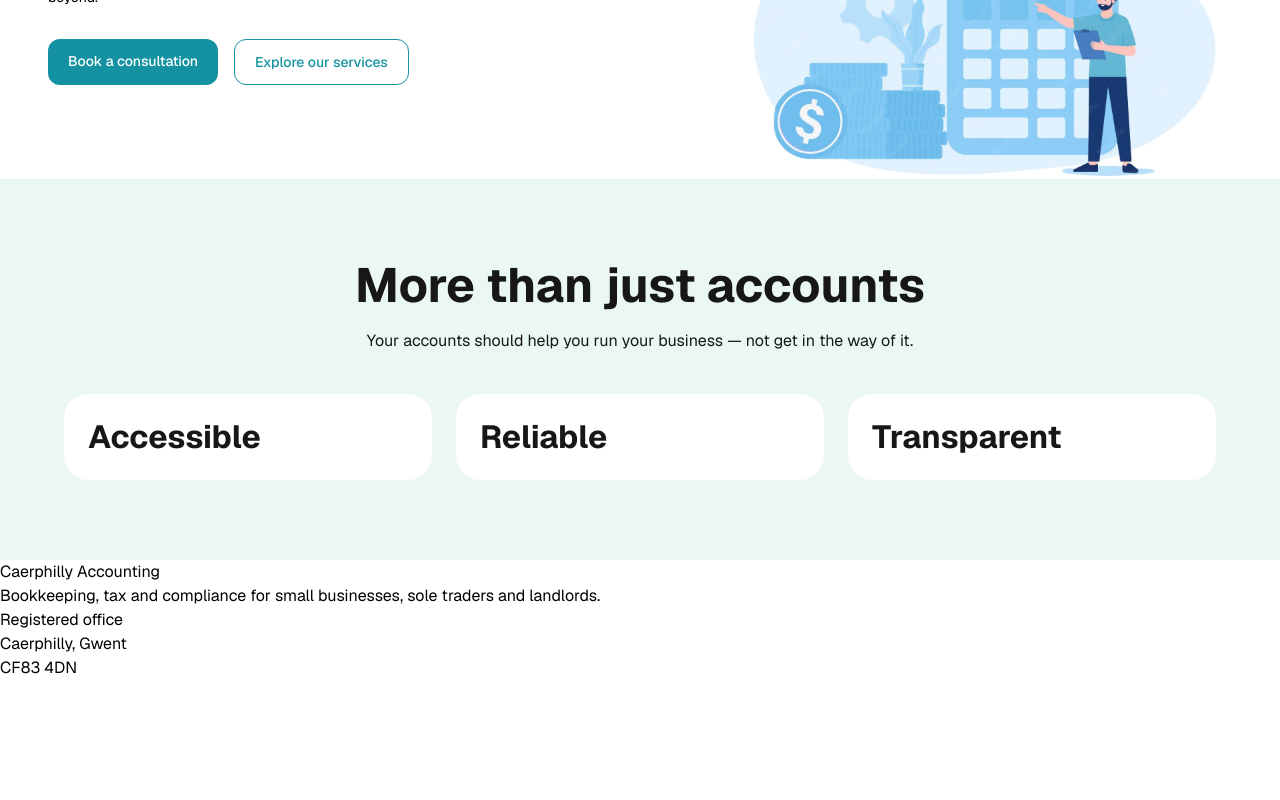
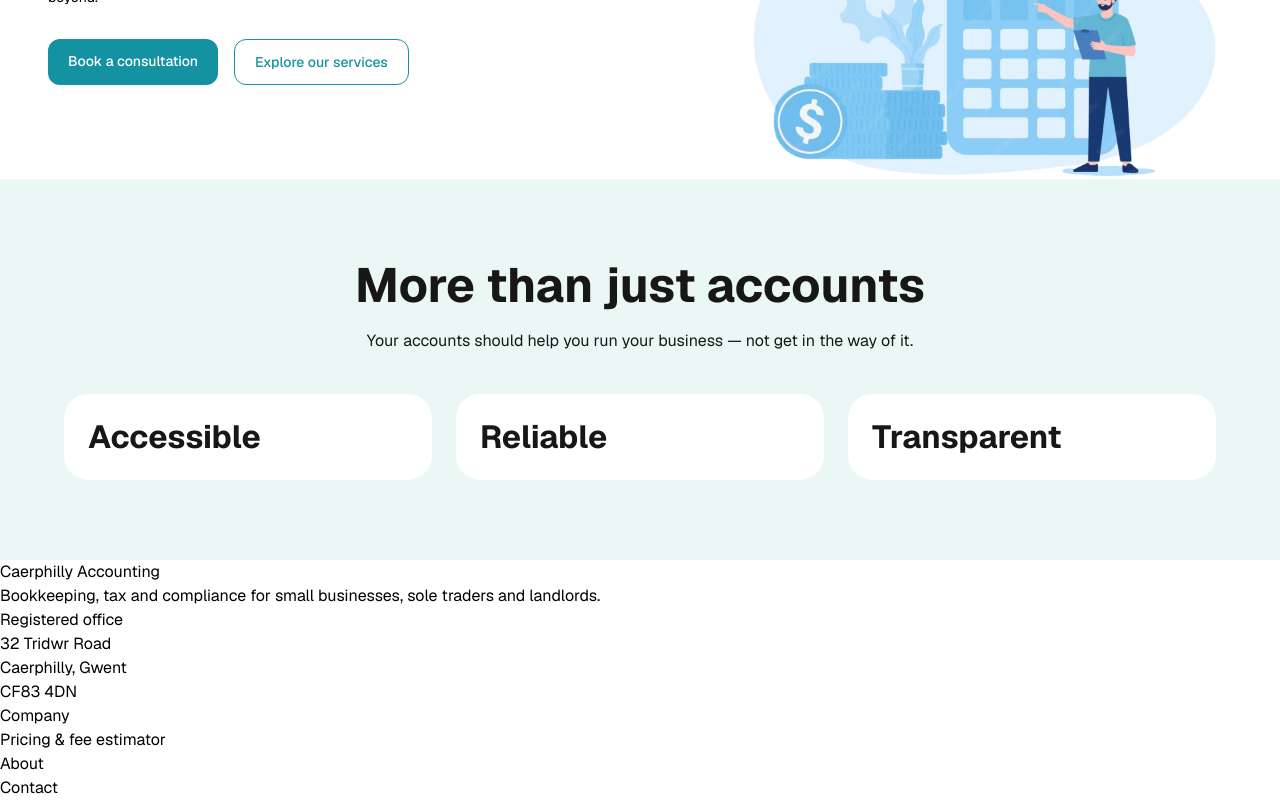
Before and after one commit to sanhu7/caerphilly-accounting-redesign, a Next.js app: page / in a window 1280 px wide. Shown: the part 341-1141 px from the top of the page. Before the commit the page ends 1021 px from the top, so only its background shows below. Built offline with nearby package versions, Linux system fonts and the light colour scheme.

Commit message:
add footer contact details and complete address

```diff
--- a/components/layout/Footer.tsx
+++ b/components/layout/Footer.tsx
@@ -1,3 +1,5 @@
+import Link from "next/link";
+
 export default function Footer() {
     return (
         <footer>
@@ -10,11 +12,23 @@ export default function Footer() {
                 <address className="not-italic">
                     <span>Registered office</span>
                     <br />
+                    32 Tridwr Road
+                    <br />
                     Caerphilly, Gwent
                     <br />
                     CF83 4DN
                 </address>
             </div>
+
+            <nav aria-label="Footer company navigation">
+                <h2>Company</h2>
+                <ul>
+                    <li><Link href="/pricing">Pricing &amp; fee estimator</Link></li>
+                    <li><Link href="/about">About</Link></li>
+                    <li><Link href="/contact">Contact</Link></li>
+                </ul>
+            </nav>
+
         </footer>
     );
 }
```
